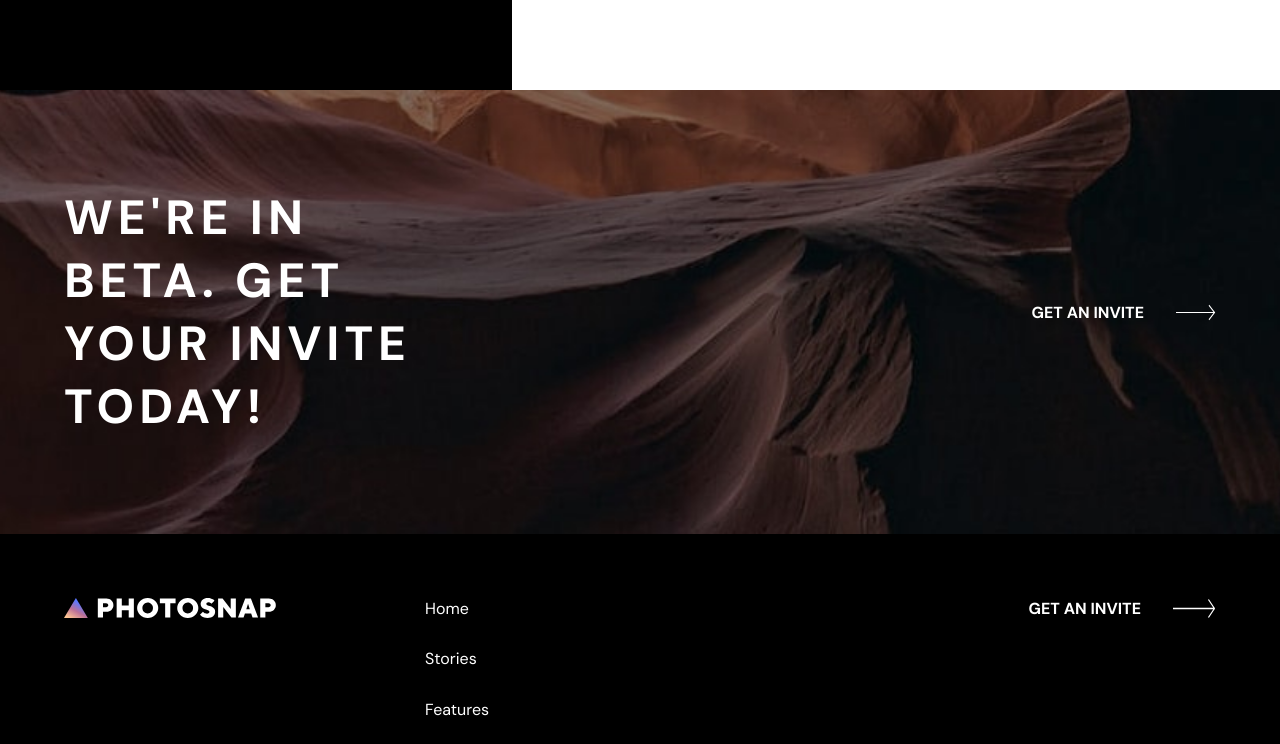
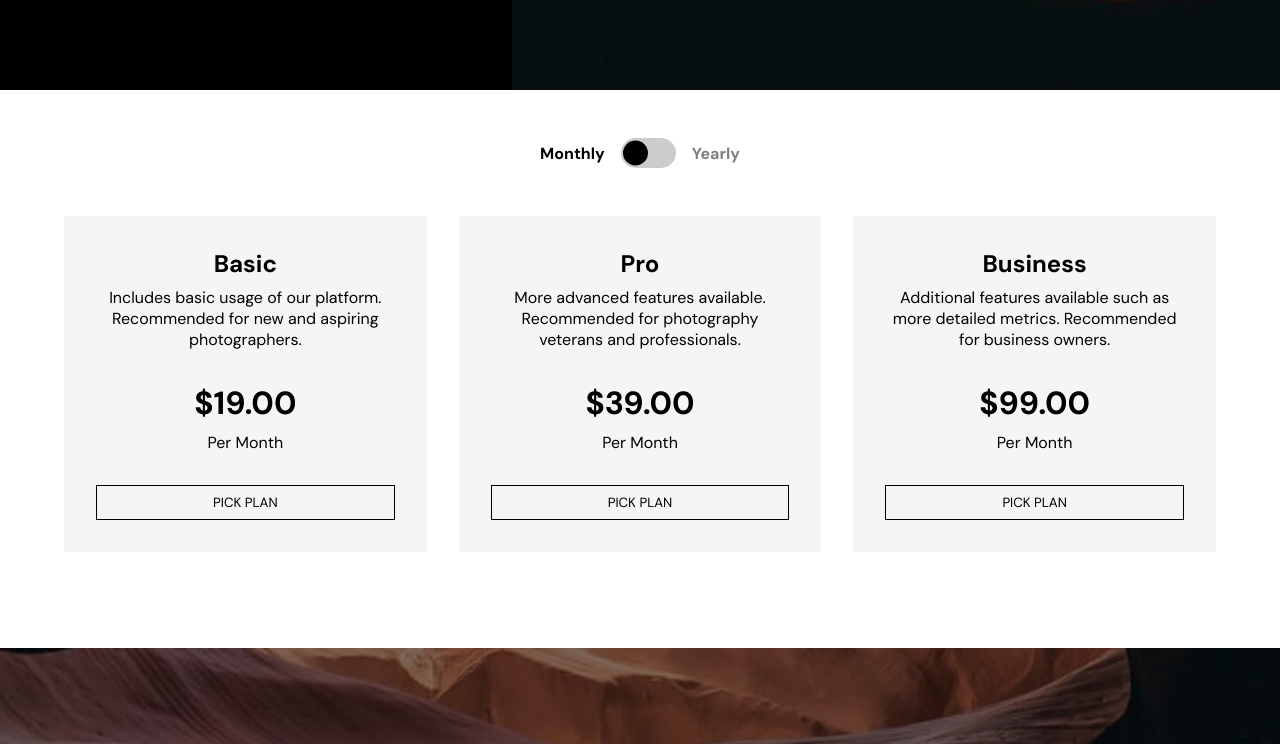
Before and after one commit to CharlesChristianPilapil/Photosnap, a React (Vite) app: page /Pricing in a window 1280 px wide. Shown: the part 580-1324 px from the top of the page. Built offline with nearby package versions, Linux system fonts and the light colour scheme.

Commit message:
pricing update

```diff
--- a/src/components/pages/pricing/pricing.css
+++ b/src/components/pages/pricing/pricing.css
@@ -0,0 +1,177 @@
+.subscription {
+    background-color: white;
+    padding-top: 3rem;
+    padding-bottom: 3rem;
+}
+
+.price-toggle-wrapper {
+    display: flex;
+    gap: 1rem;
+    justify-content: center;
+    align-items: center;
+
+    & .toggle-div {
+        width: 55px;
+        height: 30px;
+        border-radius: 50px;
+        display: flex;
+        cursor: pointer;
+        position: relative;
+        align-items: center;
+        background-color: rgb(204, 204, 204);
+
+        & .toggle-box {
+            height: 25px;
+            width: 25px;
+            position: absolute;
+            background-color: black;
+            border-radius: 50%;
+            left: 50%;
+            top: 50%;
+            transform: translate(-100%, -50%);
+            transition: .2s ease-in-out;
+        }
+
+        & .toggle-box.active {
+            height: 25px;
+            width: 25px;
+            position: absolute;
+            transform: translate(-3%, -50%);
+            background-color: black;
+            border-radius: 50%;
+        }
+    }
+
+    & h4 {
+        color: gray;
+        cursor: pointer;
+        transition: .2s ease-in-out;
+    }
+
+    & h4.active {
+        color: black;
+    }
+}
+
+.offer-wrapper {
+    display: grid;
+    padding-top: 3rem;
+    padding-bottom: 3rem;
+    gap: 2rem;
+    overflow: hidden;
+}
+
+.offer-boxes {
+    padding: 2rem;
+    position: relative;
+    transition: .2s ease-in-out;
+
+    & .offer-boxes-wrapper {
+        display: flex;
+        flex-direction: column;
+        gap: 2rem;
+
+        & div {
+            display: flex;
+            text-align: center;
+            align-items: center;
+            flex-direction: column;
+            gap: .5rem;
+
+            & p {
+                max-width: 400px;
+            }
+        }
+
+        & button {
+            cursor: pointer;
+            padding: .5rem;
+            background-color: transparent;
+            border: 1px solid black;
+            transition: .2s ease-in-out;
+        }
+    }
+}
+
+.offer-boxes {
+    background-color: whitesmoke;
+}
+
+.offer-boxes:hover {
+    background-color: black;
+    color: white;
+
+    button {
+        border: 1px solid white;
+        color: white;
+        background-color: black;
+    }
+
+    button:hover {
+        background-color: white;
+        color: black;
+    }
+}
+
+@media (min-width: 624px) {
+    .offer-boxes {
+        & .offer-boxes-wrapper {
+            max-width: 250px;
+
+            & .info {
+                text-align: start;
+                align-items: start;
+                flex-direction: column;
+                gap: .5rem;
+
+                & p {
+                    max-width: 400px;
+                }
+            }
+
+            & .price {
+                position: absolute;
+                right: 1rem;
+                top: 1rem;
+                align-items: end;
+            }
+
+            & button {
+                cursor: pointer;
+                padding: .5rem;
+            }
+        }
+    }
+}
+
+@media (min-width: 924px) {
+    .offer-wrapper {
+        display: grid;
+        grid-template-columns: repeat(3, 1fr);
+    }
+
+    .offer-boxes {
+        & .offer-boxes-wrapper {
+            max-width: max-content;
+
+            & .info {
+                text-align: center;
+                align-items: center;
+                flex-direction: column;
+                gap: .5rem;
+
+                & p {
+                    max-width: 400px;
+                }
+            }
+
+            & .price {
+                position: static;
+                right: 1rem;
+                top: 1rem;
+                align-items: center;
+            }
+
+        }
+    }
+}
--- a/src/components/pages/pricing/pricing.jsx
+++ b/src/components/pages/pricing/pricing.jsx
@@ -1,11 +1,14 @@
 import React from 'react'
 import Pricingbanner from './pricingbanner'
 import Pricinglowbanner from './pricinglowbanner'
+import Pricingsubscription from './pricingsubscription'
+import './pricing.css'
 
 const Pricing = () => {
   return (
     <div className='pricing'>
       <Pricingbanner />
+      <Pricingsubscription />
       <Pricinglowbanner />
     </div>
   )
--- /dev/null
+++ b/src/components/pages/pricing/pricingConstants.js
@@ -0,0 +1,38 @@
+import mobile from '../../../assets/pricing/mobile/hero.jpg'
+import tablet from '../../../assets/pricing/tablet/hero.jpg'
+import desktop from '../../../assets/pricing/desktop/hero.jpg'
+
+const pricingConstants = {
+    hero: {
+        mobile,
+        tablet,
+        desktop
+    },
+
+    subscription: [
+        {
+            offer: 'Basic',
+            description: 'Includes basic usage of our platform. Recommended for new and aspiring photographers.',
+            monthly: '$19.00',
+            yearly: '$190.00'
+        },
+
+        {
+            offer: 'Pro',
+            description: 'More advanced features available. Recommended for photography veterans and professionals.',
+            monthly: '$39.00',
+            yearly: '$390.00'
+        },
+
+        {
+            offer: 'Business',
+            description: 'Additional features available such as more detailed metrics. Recommended for business owners.',
+            monthly: '$99.00',
+            yearly: '$990.00'
+        }
+
+    ],
+
+}
+
+export default pricingConstants;
--- a/src/components/pages/pricing/pricingbanner.jsx
+++ b/src/components/pages/pricing/pricingbanner.jsx
@@ -1,13 +1,16 @@
 import React from 'react'
 import { motion } from 'framer-motion'
 import { opacityVariant } from '../../../motion'
+import pricingConstants from './pricingConstants'
+
+const image = pricingConstants.hero;
 
 const Pricingbanner = () => {
   return (
     <div>
         <div className="banner-wrapper">
         <div className="image-wrapper">
-            <motion.img src='' alt="feature-banner"
+            <motion.img src={image.mobile} alt="feature-banner"
             variants={opacityVariant('right', '100%', 'spring', 0, 1)}
             initial='hidden'
             whileInView='show'
--- /dev/null
+++ b/src/components/pages/pricing/pricingsubscription.jsx
@@ -0,0 +1,67 @@
+import React, { useState } from 'react';
+import pricingConstants from './pricingConstants';
+import { motion } from 'framer-motion';
+
+
+const subs = pricingConstants.subscription;
+
+console.log(subs)
+
+const Pricingsubscription = () => {
+    const [isToggled, setToggled] = useState(false);
+
+    const handleToggle = () => {
+        setToggled(!isToggled);
+    };
+
+    return (
+        <div className='subscription'>
+            <div className="price-toggle-wrapper">
+                <h4 className={!isToggled ? 'active' : ''} onClick={handleToggle}> Monthly </h4>
+                <div className='toggle-div' onClick={handleToggle}>
+                    <div className={`toggle-box ${isToggled ? 'active' : ''}`}></div>
+                </div>
+                <h4 className={isToggled ? 'active' : ''} onClick={handleToggle}> Yearly </h4>
+            </div>
+
+            <div className="offer-wrapper container x-padding">
+                {
+                    subs.map((entry, index) => {
+                        return (
+                            <motion.div className="offer-boxes" key={index}
+                                whileHover={{ scale: 1.1 }}
+                            >
+                                <motion.div className="offer-boxes-wrapper"
+                                    initial={{
+                                        opacity: 0
+                                    }}
+                                    whileInView={{
+                                        opacity: 1,
+                                        transition: {
+                                            delay: index / 10,
+                                            duration: 1
+                                        }
+                                    }}
+                                >
+                                    <div className='info'>
+                                        <h2> {entry.offer} </h2>
+                                        <p> {entry.description} </p>
+                                    </div>
+
+                                    <div className='price'>
+                                        <h1> {!isToggled ? entry.monthly : entry.yearly} </h1>
+                                        <p> Per { !isToggled ? 'Month' : 'Year' } </p>
+                                    </div>
+
+                                    <button> PICK PLAN </button>
+                                </motion.div>
+                            </motion.div>
+                        )
+                    })
+                }
+            </div>
+        </div>
+    );
+};
+
+export default Pricingsubscription;
```
